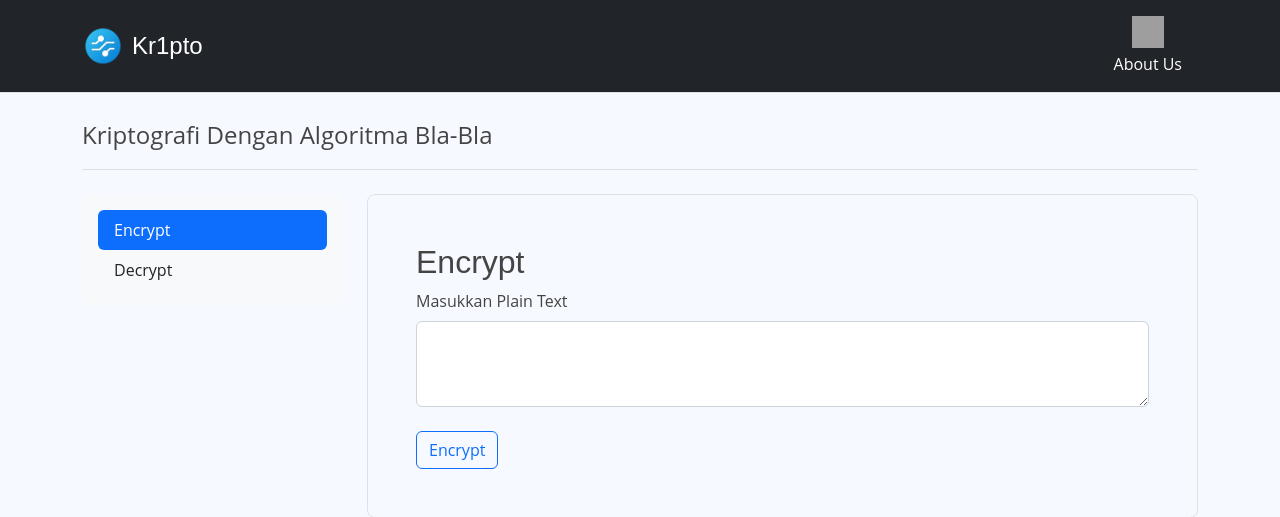
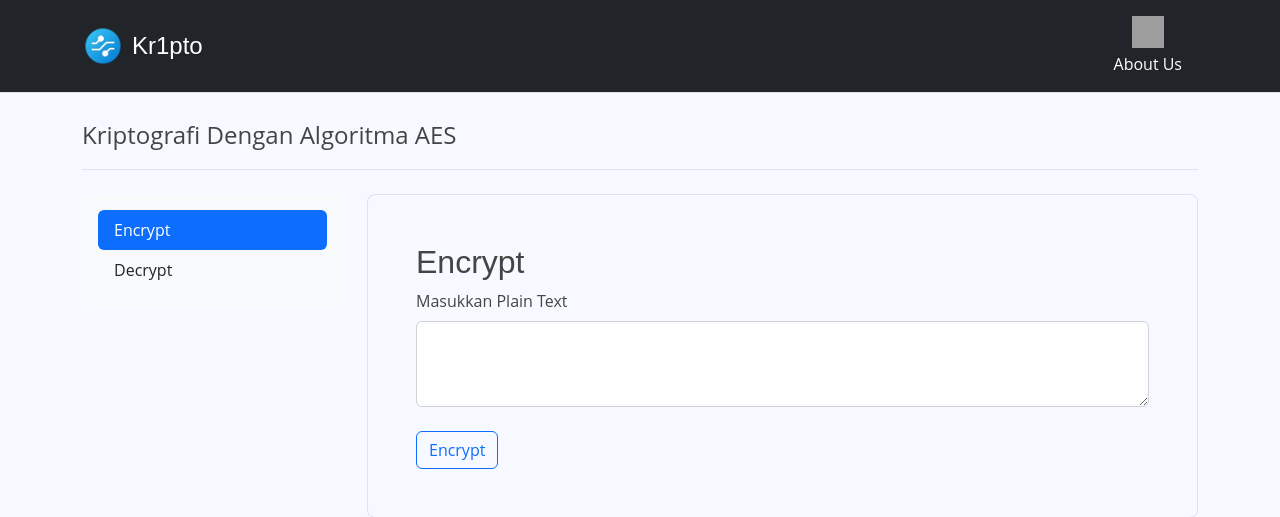
Before and after one commit to ezamusyarof/kr1pto, a Flask app: page / in a window 1280 px wide. Shown: the top 517 px of the page. Run offline with Flask 3, Linux system fonts and the light colour scheme; some libraries are stand-ins or nearby versions; grey boxes are pictures that could not be loaded.

Commit message:
Update index.html

```diff
--- a/templates/index.html
+++ b/templates/index.html
@@ -40,7 +40,7 @@
         <div class="container py-4">
         <header class="pb-3 mb-4 border-bottom">
             <div class="d-flex align-items-center text-body-emphasis text-decoration-none">
-            <span class="fs-4">Kriptografi Dengan Algoritma Bla-Bla</span>
+            <span class="fs-4">Kriptografi Dengan Algoritma AES</span>
             </div>
         </header>
 
```
